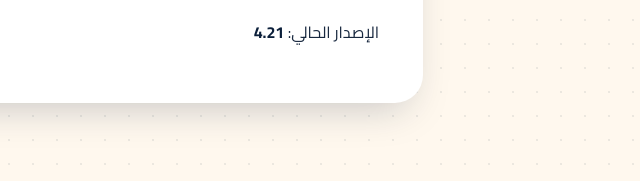
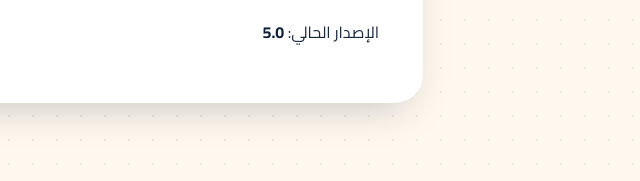
Before and after one commit to ZATONA-Studio/ZATONA-Studio.github.io, a plain HTML site: page masareefna/about.html in a window 1280 px wide. Shown: the part 1312-1493 px from the top of the page, 627-1267 px from the left. Drawn offline with Linux system fonts and the light colour scheme.

Commit message:
about.html

```diff
--- a/masareefna/about.html
+++ b/masareefna/about.html
@@ -33,7 +33,7 @@
 <p><a class="btn ghost" href="delete-account.html">طلب حذف الحساب والبيانات</a></p>
 <p>النتائج تعتمد على البيانات التي تدخلها وإعداداتك، لذلك يُرجى مراجعتها للتأكد من دقتها.</p>
 <div class="notice"><strong>مصاريفنا — مصاريفك تحت السيطرة</strong><br/>صُنع بكل ❤️ بواسطة فريق زتونة ZATONA Studio .</div>
-<p>الإصدار الحالي: <strong>4.21</strong></p>
+<p>الإصدار الحالي: <strong>5.0</strong></p>
     </article>
   </main>
   <footer class="site-footer"><a class="foot-brand" href="index.html">مصاريفنا — مصاريفك تحت السيطرة</a><div class="foot-links"><a href="index.html">الرئيسية</a><a href="about.html">عن التطبيق</a><a href="privacy.html">سياسة الخصوصية</a><a href="terms.html">شروط الاستخدام</a><a href="contact.html">تواصل معنا</a><a href="feedback.html">الشكاوى والمقترحات</a><a href="delete-account.html">طلب حذف الحساب</a></div><p>للدعم: <a class="email" href="mailto:Ahmed.Abuemeira95@gmail.com">Ahmed.Abuemeira95@gmail.com</a></p><p>صُنع بكل ❤️ بواسطة فريق زتونة ZATONA Studio .</p><p><a href="https://zatona-studio.github.io/">ZATONA Studio</a> © 2026</p></footer>
```
